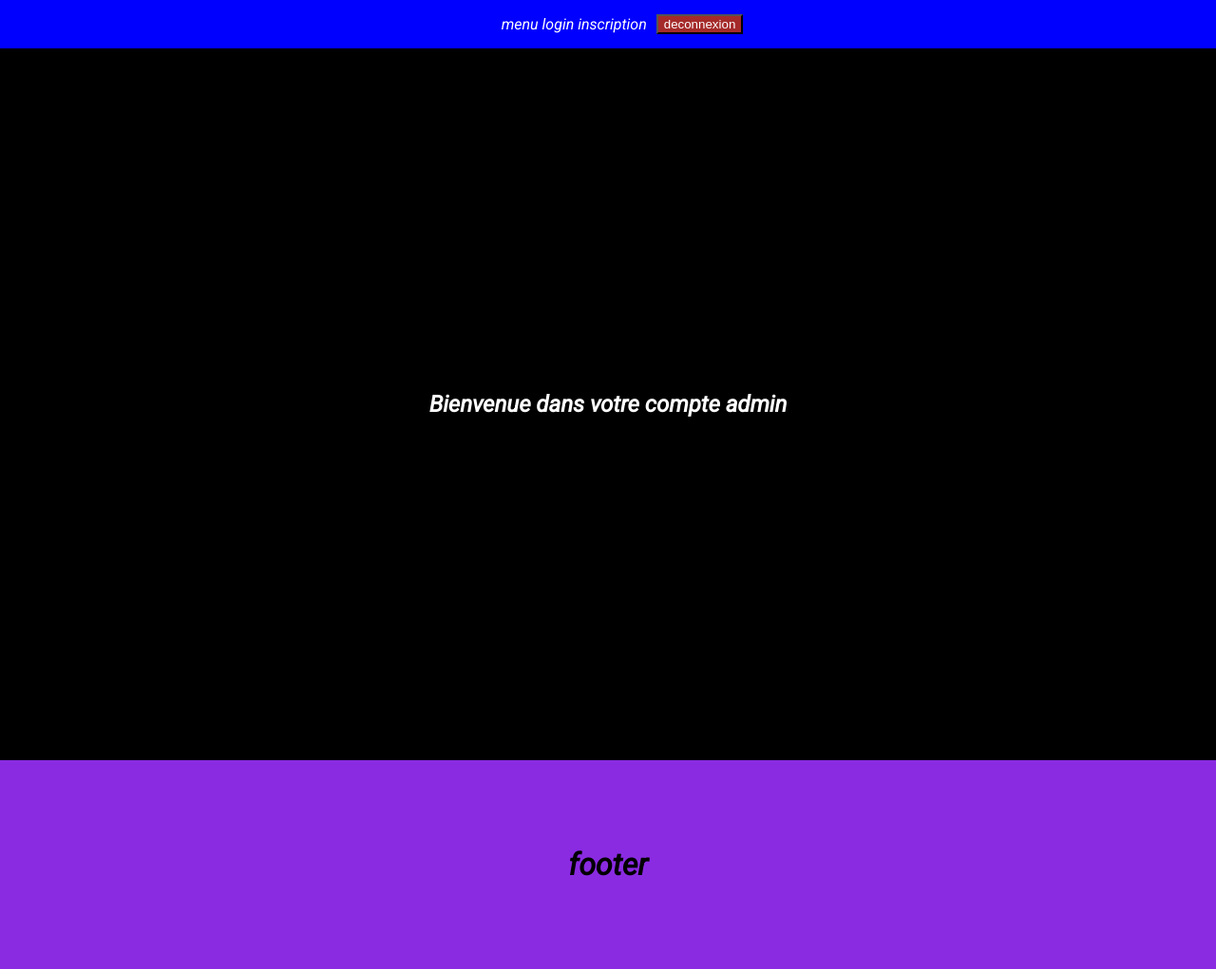
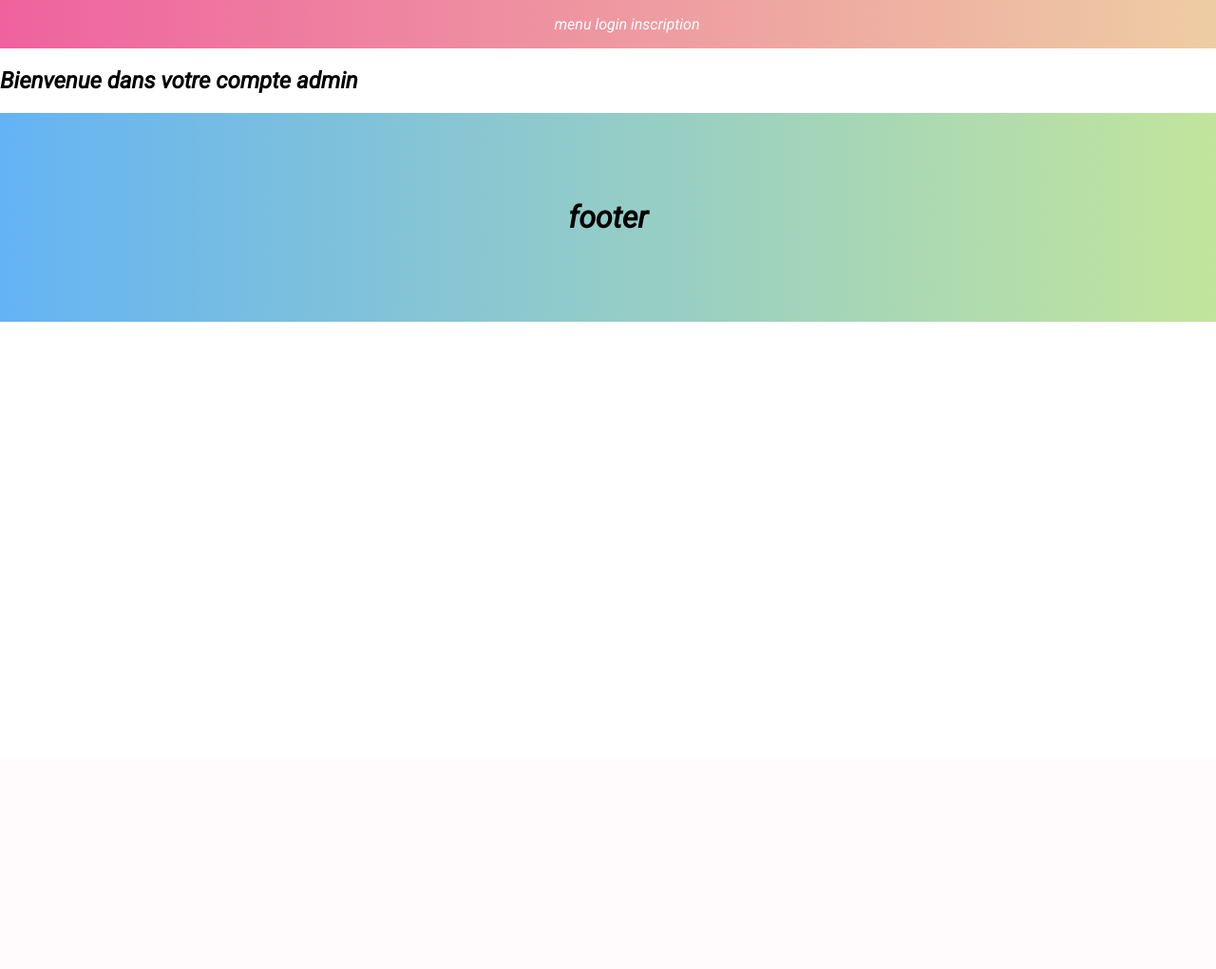
Before and after one commit to samuel-durand/module-connexion, a PHP site: page /menu.php in a window 1280 px wide. Shown: the whole page at 95% size. After the commit the page ends 339 px from the top, so only its background shows below. Run offline with PHP 8.4, Linux system fonts and the light colour scheme; a user stored in the database is signed in.

Commit message:
css fixed

```diff
--- a/header.css
+++ /dev/null
@@ -1,4 +0,0 @@
-body {
-    margin: 0;
-    padding: 0;
-}
--- a/header.php
+++ b/header.php
@@ -4,7 +4,7 @@
     <meta charset="UTF-8">
     <meta http-equiv="X-UA-Compatible" content="IE=edge">
     <meta name="viewport" content="width=device-width, initial-scale=1.0">
-    <link rel="stylesheet" href="CSS/header.css">
+    <link rel="stylesheet" href="style.css">
 
     <title>Document</title>
 </head>
--- a/inscription.php
+++ b/inscription.php
@@ -23,7 +23,7 @@ if(isset($_POST['submit'])){
         <title>creation de compte</title>
         <meta name="description" content="">
         <meta name="viewport" content="width=device-width, initial-scale=1">
-        <link rel="stylesheet" href="inscription.css">
+        <link rel="stylesheet" href="style.css">
     </head>
     <body>
 
@@ -38,7 +38,8 @@ if(isset($_POST['submit'])){
                 </ul>
             </div>
         </div>
-</header>
+    </header>
+
 
 
         <!--formulaire-->
--- a/menu.css
+++ /dev/null
@@ -1,65 +0,0 @@
-@import url('https://fonts.googleapis.com/css2?family=Roboto:ital@1&display=swap');
-
-body {
-    padding: 0;
-    margin: 0;
-    font-family: 'Roboto', sans-serif;
-}
-
-
-header {
-    display: flex;
-    justify-content: center;
-    align-items: center;
-    background-color: blue;
-}
-
-li {
-    display: inline;
-    list-style-type: none;
-}
-
-a {
-    color: white;
-    text-decoration: none;
-}
-
-main {
-    display: flex;
-    justify-content: center;
-    align-items: center;
-    background-color: black;
-    height: 700px;
-}
-
-label {
-    color: white;
-}
-
-
-section {
-    display: flex;
-    justify-content: center;
-    align-items: center;
-    height: 750px;
-    background-color: black;
-
-}
-
-button {
-    background-color: brown;
-    margin: 10px;
-}
-
-section > h1 {
-    color: white;
-}
-
-
-footer {
-    display: flex;
-    justify-content: center;
-    background-color: blueviolet;
-    height: 220px;
-    align-items: center;
-}
--- a/menu.php
+++ b/menu.php
@@ -9,15 +9,23 @@ include 'connexion.php';
     <meta charset="UTF-8">
     <meta http-equiv="X-UA-Compatible" content="IE=edge">
     <meta name="viewport" content="width=device-width, initial-scale=1.0">
-    <link rel="stylesheet" href="menu.css">
+    <link rel="stylesheet" href="style.css">
 
 
 
     <title>menu</title>
 </head>
 <body>
-     <?php include 'header.php' ?>
-        <button ><?php echo "<a href='login.php'<button>deconnexion</button></a>"; ?></button>
+<header>
+        <div class="menu">
+            <div class="list">
+                <ul>
+                    <li><a href="menu.php">menu</a></li>
+                    <li><a href="login.php">login</a></li>
+                    <li><a href="inscription.php">inscription</a></li>
+                </ul>
+            </div>
+        </div>
     </header>
 
     <section>
--- a/style.css
+++ b/style.css
@@ -0,0 +1,60 @@
+@import url('https://fonts.googleapis.com/css2?family=Roboto:ital@1&display=swap');
+
+body {
+    padding: 0;
+    margin: 0;
+    font-family: 'Roboto', sans-serif;
+}
+
+
+header {
+    display: flex;
+    justify-content: center;
+    align-items: center;
+    background: #EECDA3;  /* fallback for old browsers */
+    background: -webkit-linear-gradient(to right, #EF629F, #EECDA3);  /* Chrome 10-25, Safari 5.1-6 */
+    background: linear-gradient(to right, #EF629F, #EECDA3); /* W3C, IE 10+/ Edge, Firefox 16+, Chrome 26+, Opera 12+, Safari 7+ */}
+
+li {
+    display: inline;
+    list-style-type: none;
+}
+
+a {
+    color: white;
+    text-decoration: none;
+}
+
+main {
+    display: flex;
+    justify-content: center;
+    align-items: center;
+}
+
+form {
+    background: #fc00ff;  /* fallback for old browsers */
+    background: -webkit-linear-gradient( to right, #00dbde, #fc00ff);  /* Chrome 10-25, Safari 5.1-6 */
+    background: linear-gradient(to right, #00dbde, #fc00ff); /* W3C, IE 10+/ Edge, Firefox 16+, Chrome 26+, Opera 12+, Safari 7+ */
+	height: 720px;
+	width: 1980px;
+}
+
+label {
+    color: white;
+}
+
+.formcont {
+    height: 750px;
+    background-color: yellow;
+}
+
+
+footer {
+    display: flex;
+    justify-content: center;
+    background: #c2e59c;  /* fallback for old browsers */
+    background: -webkit-linear-gradient(to right, #64b3f4, #c2e59c);  /* Chrome 10-25, Safari 5.1-6 */
+    background: linear-gradient(to right, #64b3f4, #c2e59c); /* W3C, IE 10+/ Edge, Firefox 16+, Chrome 26+, Opera 12+, Safari 7+ */
+        height: 220px;    height: 220px;
+    align-items: center;
+}
```
Also changed, not shown: inscription.css (deleted, +0 -51 lines), login.css (deleted, +0 -46 lines), login.php (+9 -1 lines).
